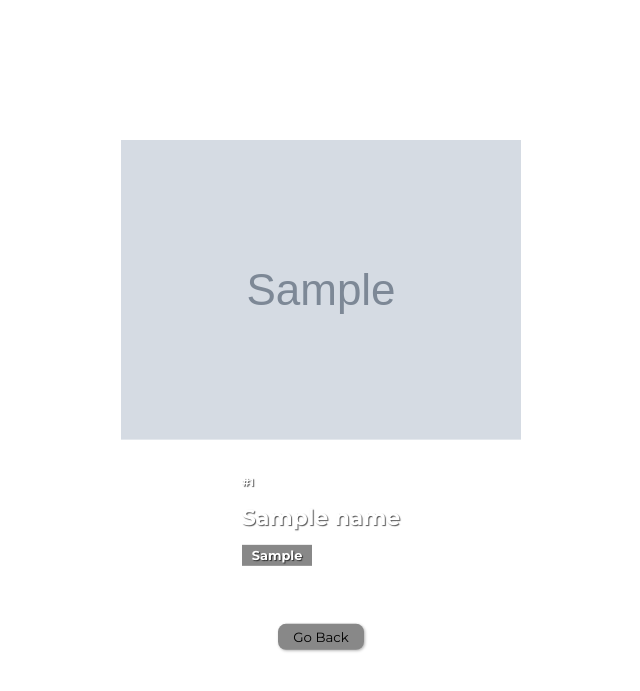
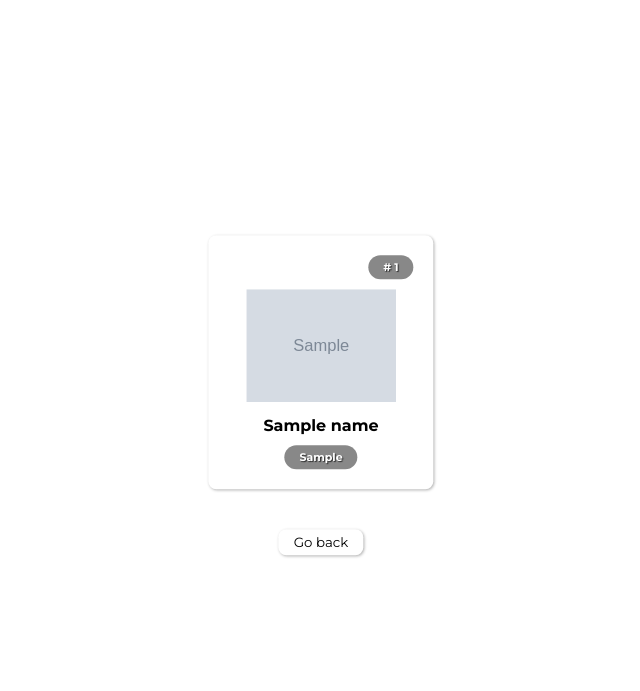
Before and after one commit to Astro-Dust/pokemon-API, a Flask app: template templates/chosen_pokemon.html in a window 1280 px wide. Shown: the top 691 px of the page, without its empty margins (319-959 px from the left). Run offline with Flask 3, Linux system fonts and the light colour scheme; the template is opened without the code that fills it: most values are stand-ins (such as "Sample title", 1, 10 or a date in 2020); grey boxes marked "Sample" are stand-in pictures.

Commit message:
melhoria na estrutura da carta

```diff
--- a/templates/chosen_pokemon.html
+++ b/templates/chosen_pokemon.html
@@ -7,7 +7,7 @@
     <title>{{ name }}</title>
 </head>
 <body>
-    <div class="container">
+    <!-- <div class="container">
         <img src="{{ photo }}" class="pokemon-photo">
         <div class="pokemon-info">
             <div class="pokemon_number">
@@ -21,6 +21,28 @@
         <form action="{{ url_for('home') }}" method="post">
             <input type="submit" value="Go Back" class="goBackBtn" style="background-color: {{ type_color }};">
         </form>
+    </div> -->
+
+    <div class="container">
+        <div class="pokemon">
+            <div class="pokemon-number">
+                <span class="pokemon-info" style="background-color: {{ type_color }};"># {{ pokemon_number }}</span>
+            </div>
+            <div class="pokemon-img">
+                <img src="{{ photo }}" width="150px">
+            </div>
+            <div class="pokemon-name">
+                <span style="font-weight: bold;">{{ name }}</span>
+            </div>
+            <div class="pokemon-type">
+                <span class="pokemon-info" style="background-color: {{ type_color }};">{{ pokemon_type }}</span>
+            </div>
+        </div>
+
+        <form action="{{ url_for('home') }}" method="post">
+            <button class="goBackBtn" type="submit">Go back</button>
+        </form>
     </div>
+
 </body>
 </html>
```
